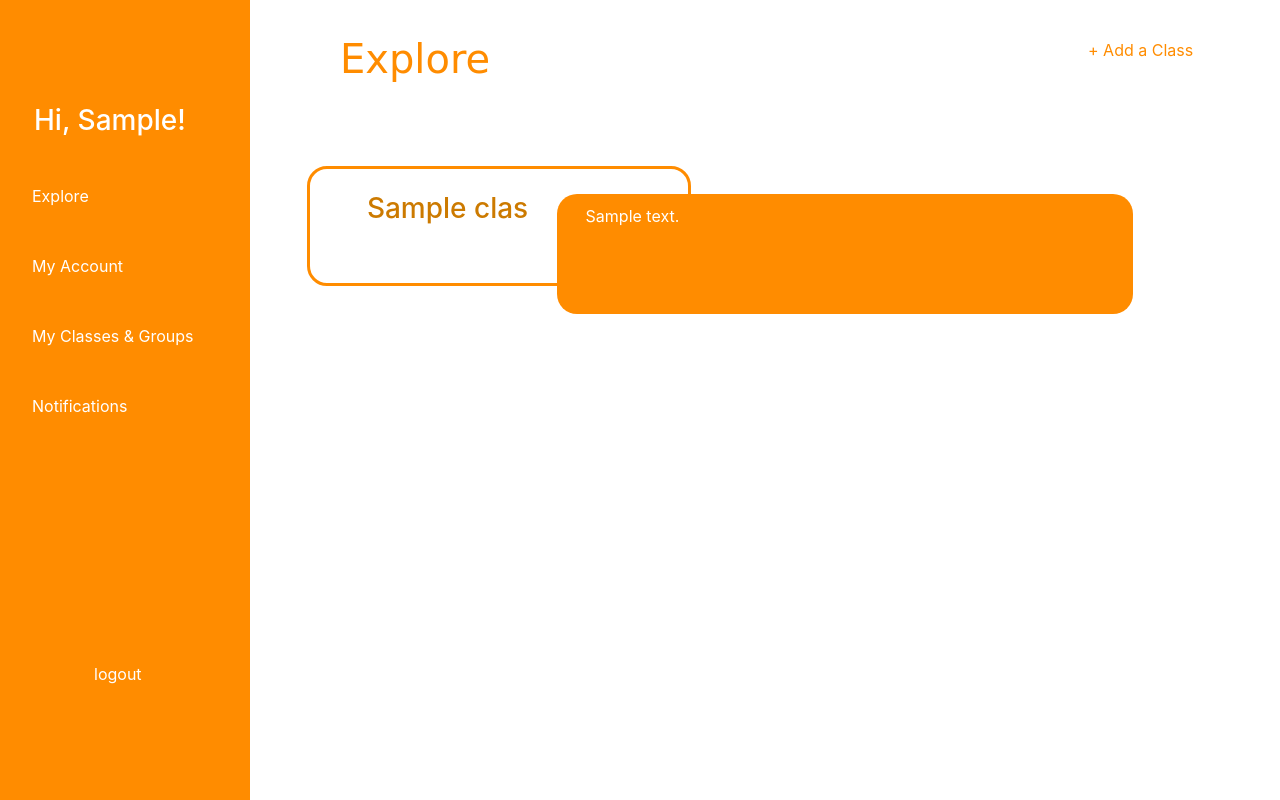
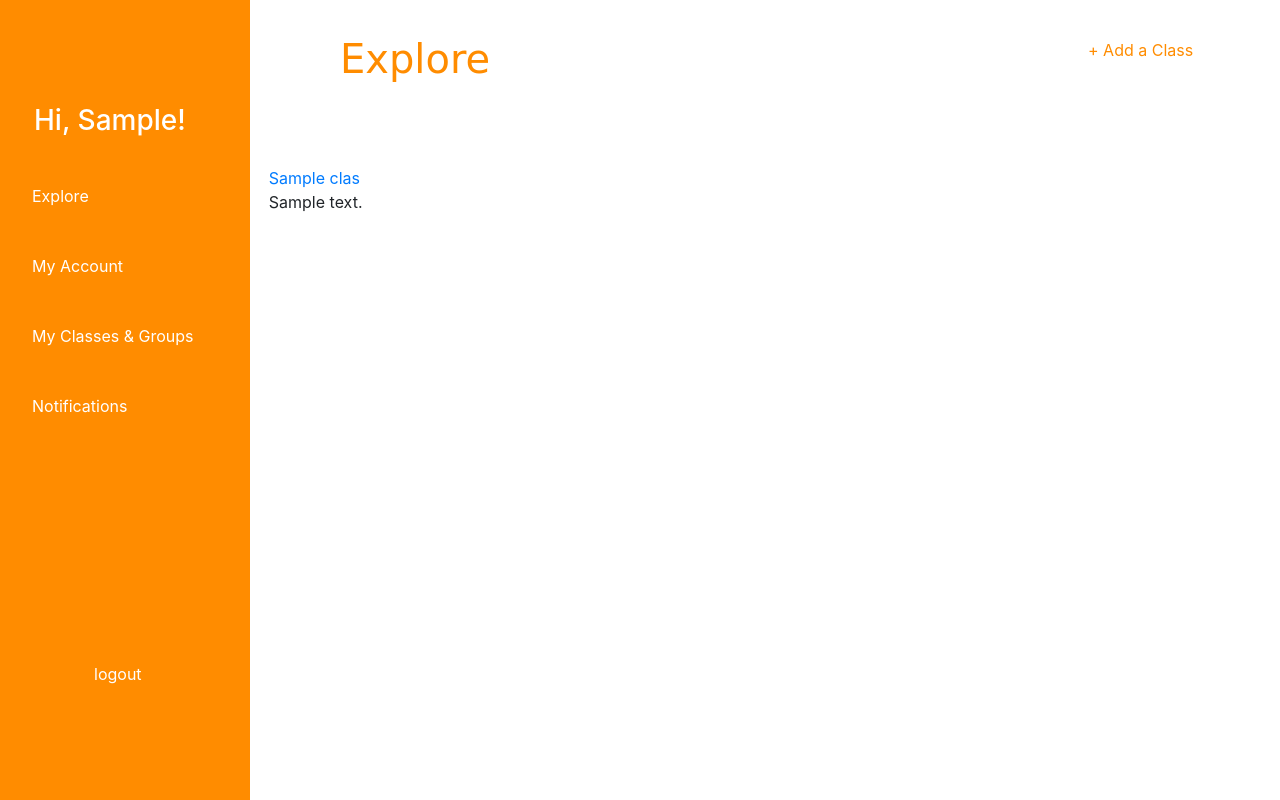
Before and after one commit to beyoglubora/Squad, a Django app: page /explore/ in a window 1280 px wide. Run offline with Django 3.2, Linux system fonts and the light colour scheme; a user stored in the database is signed in; tables that the repository leaves empty hold one stand-in row (values such as "Sample post"); data that the repository does not hold is empty; some libraries are stand-ins or nearby versions; some web fonts are replaced.

Commit message:
god please work

```diff
--- a/Squad/settings.py
+++ b/Squad/settings.py
@@ -43,7 +43,6 @@
     'myclasses',
     'accountprofile',
     'groups',
-    'class',
     'notification'
 ]
 
--- a/Squad/urls.py
+++ b/Squad/urls.py
@@ -25,6 +25,5 @@
     path('dashboard/', include('myclasses.urls')),
     path('account/', include('accountprofile.urls')),
     path('groups/', include('groups.urls')),
-    path('class/', include('class.urls')),
     path('notification/', include('notification.urls'))
 ]
--- a/groups/urls.py
+++ b/groups/urls.py
@@ -2,8 +2,12 @@
 from . import views
 
 urlpatterns = [
-    path('', views.display_groups),
+    re_path(r'class/[0-9]+', views.class_details),
+    re_path(r'class/enroll/[0-9]+', views.enroll_form),
+    re_path(r'class/unenroll/[0-9]+', views.unenroll),
     re_path(r'[0-9]+', views.group_detail),
-    re_path('join-group', views.join_group),
-    re_path('invite', views.invite)
+    re_path('join-group', views.join_group, name='join-group'),
+    re_path('leave-group', views.leave_group, name='leave-group'),
+    re_path('invite', views.invite, name='invite'),
+    re_path('edit_group_name', views.edit_group_name, name='edit-group-name')
 ]
--- a/static/css/explore.css
+++ b/static/css/explore.css
@@ -21,25 +21,25 @@
     width: 30%;
     border-radius: 20px;
 }
-.class-container:hover{
-    opacity: .7;
-}
-.title-container{
-    height: 150%;
-    width: 100%;
-    margin-left: 10%;
-    background-color: white;
-    border-radius: 20px;
-    border:3px solid darkorange;
-}
-.description-container{
-    height:150%;
-    width:150%;
-    margin-top: -24%;
-    margin-left:75%;
-    background-color: darkorange;
-    border-radius: 20px;
-}
+/*.class-container:hover{*/
+/*    opacity: .7;*/
+/*}*/
+/*.title-container{*/
+/*    height: 150%;*/
+/*    width: 100%;*/
+/*    margin-left: 10%;*/
+/*    background-color: white;*/
+/*    border-radius: 20px;*/
+/*    border:3px solid darkorange;*/
+/*}*/
+/*.description-container{*/
+/*    height:150%;*/
+/*    width:150%;*/
+/*    margin-top: -24%;*/
+/*    margin-left:75%;*/
+/*    background-color: darkorange;*/
+/*    border-radius: 20px;*/
+/*}*/
 ul.class-list{
     margin: 0;
     padding: 0;
@@ -50,15 +50,15 @@
     margin-bottom: 120px;
     margin-left: -3%;
 }
-#class-name{
-    word-wrap: break-word;
-    margin-left: 15%;
-    margin-top: 6%;
-    color: #cc7a00
-}
-#class-description{
-    word-wrap: break-word;
-    margin-left: 5%;
-    color: white;
-    padding-top:10px;
-}
+/*#class-name{*/
+/*    word-wrap: break-word;*/
+/*    margin-left: 15%;*/
+/*    margin-top: 6%;*/
+/*    color: #cc7a00*/
+/*}*/
+/*#class-description{*/
+/*    word-wrap: break-word;*/
+/*    margin-left: 5%;*/
+/*    color: white;*/
+/*    padding-top:10px;*/
+/*}*/
--- a/templates/explore.html
+++ b/templates/explore.html
@@ -1,6 +1,7 @@
 <link rel="stylesheet" href="https://stackpath.bootstrapcdn.com/bootstrap/4.3.1/css/bootstrap.min.css" integrity="sha384-ggOyR0iXCbMQv3Xipma34MD+dH/1fQ784/j6cY/iJTQUOhcWr7x9JvoRxT2MZw1T" crossorigin="anonymous">
 <link rel="stylesheet" type="text/css" href = "../static/css/explore.css">
 <link href="https://fonts.googleapis.com/css?family=Oleo+Script+Swash+Caps&display=swap" rel="stylesheet">
+<script src="https://ajax.googleapis.com/ajax/libs/jquery/1.11.1/jquery.min.js"></script>
 {% extends 'base.html' %}
 
 {% block title %}Home{% endblock %}
@@ -17,7 +18,8 @@
             <li class="class-list-item">
                 <div class="class-container">
                 <div class="title-container">
-                    <h3 id="class-name">{{ class.class_name }}</h3>
+                    <a id="class-name" href="/groups/class/{{ class.class_id }}">{{ class.class_name }}</a>
+{#                    <h3 id="class-name">{{ class.class_name }}</h3>#}
                 </div>
                 <div class="description-container">
                     <p id="class-description">{{ class.description }}</p>
```
Also changed, not shown: groups/views.py (+72 -19 lines), templates/group_detail.html (+14 -2 lines), accounts/urls.py (line endings or trailing spaces).
